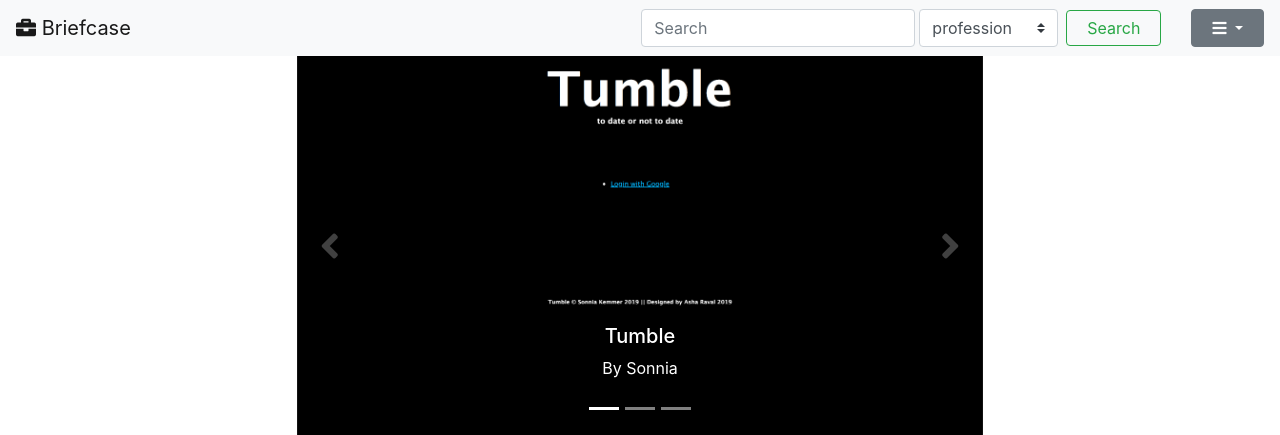
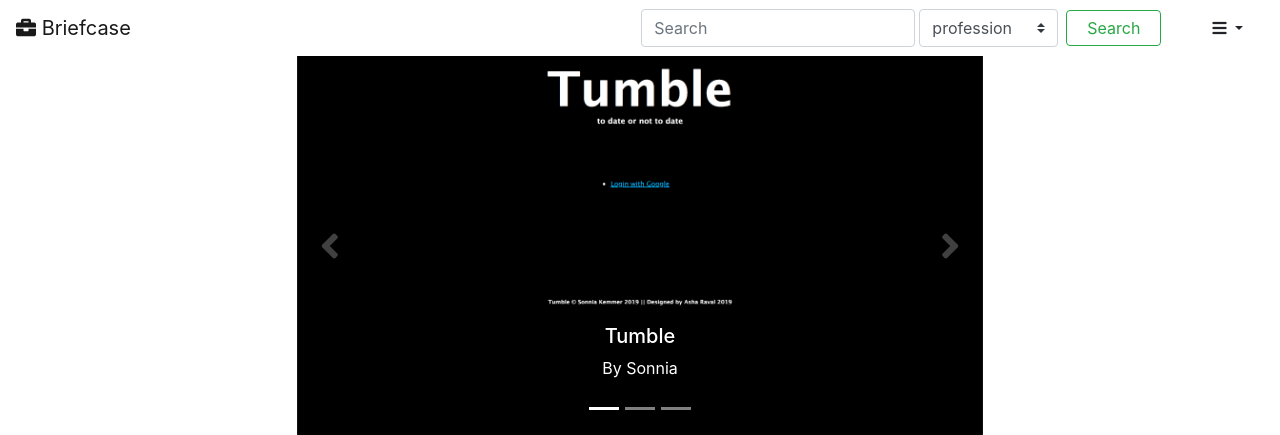
Before and after one commit to emilyc729/mybriefcase, a Django app: page / in a window 1280 px wide. Shown: the top 435 px of the page. Run offline with Django 3.2, Linux system fonts and the light colour scheme; the visitor is signed in with stand-in values (Sample User, id 1); data comes from the database, SQL or seed files in the repository; data that the repository does not hold is empty; some libraries are stand-ins or nearby versions.

Commit message:
style navbar

```diff
--- a/main_app/templates/base.html
+++ b/main_app/templates/base.html
@@ -30,7 +30,7 @@
 
 <body>
     <header>
-        <nav class="navbar navbar-expand-lg navbar-light bg-light">
+        <nav class="navbar navbar-expand-lg navbar-light">
             <a class="navbar-brand" href="{% url 'home' %}"><i class="fas fa-briefcase"></i> Briefcase</a>
             <ul class="navbar-nav ml-auto" id="nav-components">
                 <li class="nav-item">
@@ -46,7 +46,7 @@
                 </li>
                 {% if request.user.is_authenticated %}
                 <div class="btn-group">
-                    <button type="button" class="btn btn-secondary dropdown-toggle" data-toggle="dropdown" aria-haspopup="true"
+                    <button type="button" class="btn dropdown-toggle" data-toggle="dropdown" aria-haspopup="true"
                         aria-expanded="false">
                         <i class="fas fa-bars"></i>
                     </button>
@@ -57,11 +57,13 @@
                         <a class="dropdown-item" href="{% url 'portfolio_create' %}">
                             <i class="fas fa-plus"></i> Profile</a>
                         {% else %}
+                        <hr>
                         <a class="dropdown-item" href="{% url 'portfolio_update' request.user.portfolio.id %}">
                             <i class="fas fa-edit"></i> Portfolio</a>
                         {% endif %}
                         <a class="dropdown-item" href="{% url 'projects_create' %}" >
                             <i class="fas fa-plus"></i> Project</a>
+                        <hr>
                         <a class="dropdown-item" href="{% url 'logout' %}">
                             <button class="btn btn-outline-success my-2 my-sm-0" type="submit"><i
                                     class="fas fa-sign-out-alt"></i> Logout</button>
```
